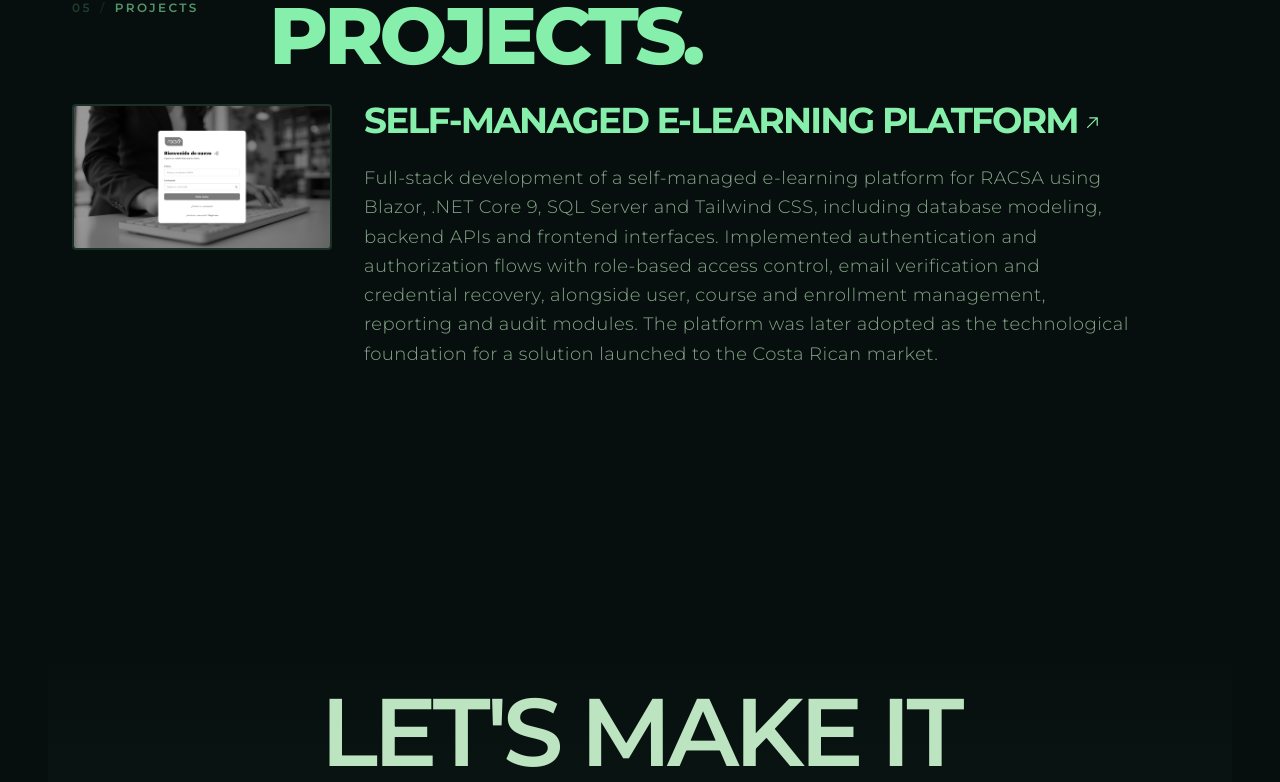
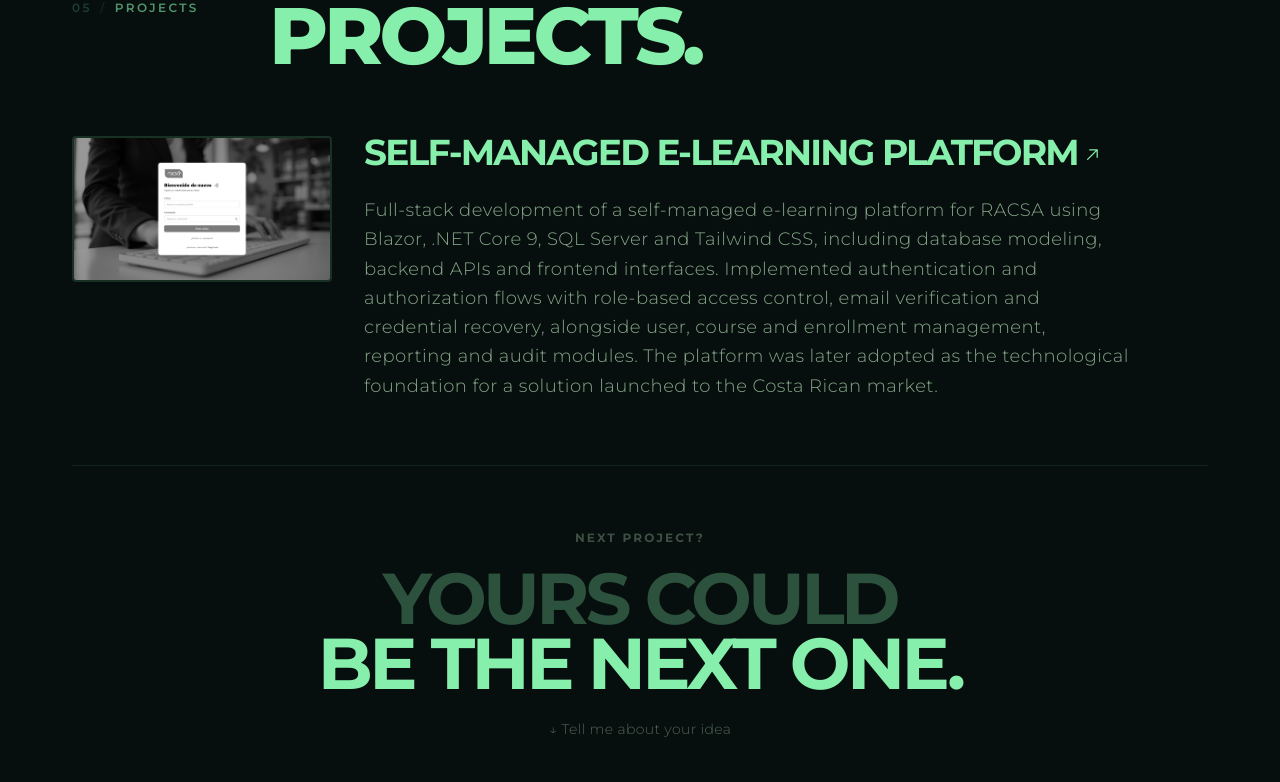
Before and after one commit to AllanRV09/portfolio, a React app: page / in a window 1280 px wide. Shown: the part 5497-6279 px from the top of the page. Built offline with nearby package versions, Linux system fonts and the light colour scheme; the HTML template or start-up script is replaced by a standard one.

Commit message:
feat: add scroll scale animation and CTA to projects section

```diff
--- a/src/components/ProjectItem.jsx
+++ b/src/components/ProjectItem.jsx
@@ -8,7 +8,7 @@ export function ProjectItem({ project }) {
     const remainingTitle = words.join(" ");
 
     return (
-        <li className="mb-16 grid gap-6 sm:grid-cols-8 sm:gap-8">
+        <li className="my-8 grid gap-6 sm:grid-cols-8 sm:gap-8">
             <div className="sm:order-2 sm:col-span-6">
                 <a href={project.link} className="text-xl md:text-3xl lg:text-4xl font-bold tracking-tighter uppercase text-surface group leading-[0.9]">
                     {words.length > 0 && remainingTitle + " "}
--- a/src/sections/Projects.jsx
+++ b/src/sections/Projects.jsx
@@ -1,28 +1,67 @@
 import { ProjectItem } from "../components/ProjectItem";
 import { SectionLayout } from "../components/SectionLayout";
 import { SectionTitle } from "../components/SectionTitle";
-import { PROJECTS, PROJECTS_DATA } from "../data"
+import { PROJECTS, PROJECTS_DATA } from "../data";
+import { useScroll, useTransform, motion } from "framer-motion";
+import { useRef } from "react";
+
+export function ProjectCTA() {
+    return (
+        <li className="list-none">
+            <div className="flex flex-col items-center text-center py-16 border-t border-surface/10">
+                <p className="text-xs font-bold tracking-[0.18em] uppercase text-text/30 mb-5">
+                    next project?
+                </p>
+
+                <a
+                    href="#contact"
+                    className="group text-4xl md:text-6xl lg:text-7xl font-bold tracking-tighter uppercase leading-[0.9] mb-6"
+                >
+                    <span className="text-surface/30">Yours could</span>
+                    <br />
+                    <span className="text-surface group-hover:text-accent transition-colors duration-300">
+                        be the next one.
+                    </span>
+                </a>
+
+                <p className="text-sm font-light tracking-wide text-text/40">
+                    ↓ Tell me about your idea
+                </p>
+            </div>
+        </li>
+    );
+}
 
 export function Projects() {
     const { index, label, title } = PROJECTS_DATA;
+    const ref = useRef(null);
+
+    const { scrollYProgress } = useScroll({
+    target: ref,
+    offset: ["center center", "end start"],
+});
+
+const scale = useTransform(scrollYProgress, [0, 1], [1, 0.95]);
+
     return (
-        <section id="projects" className="relative z-20 bg-background rounded-b-3xl py-24 md:py-32 scroll-mt-24">
+        <motion.section
+            ref={ref}
+            id="projects"
+            style={{ scale }}
+            className="relative z-20 bg-background rounded-b-3xl py-24 md:py-32 scroll-mt-24 origin-bottom"
+        >
             <SectionLayout index={index} label={label}>
                 <SectionTitle>{title}</SectionTitle>
             </SectionLayout>
 
             <div className="flex flex-col w-full max-w-[76rem] mx-auto px-[clamp(1.25rem,4vw,2.5rem)]">
                 <ul>
-                    {
-                        PROJECTS.map((project) => (
-                            <ProjectItem
-                                key={project.title}
-                                project={project}
-                            />
-                        ))
-                    }
+                    {PROJECTS.map((project) => (
+                        <ProjectItem key={project.title} project={project} />
+                    ))}
+                    <ProjectCTA />
                 </ul>
             </div>
-        </section>
-    )
+        </motion.section>
+    );
 }
```
